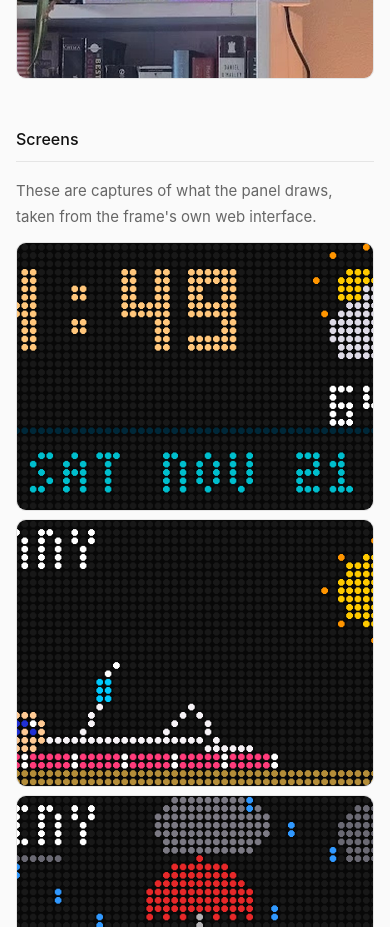
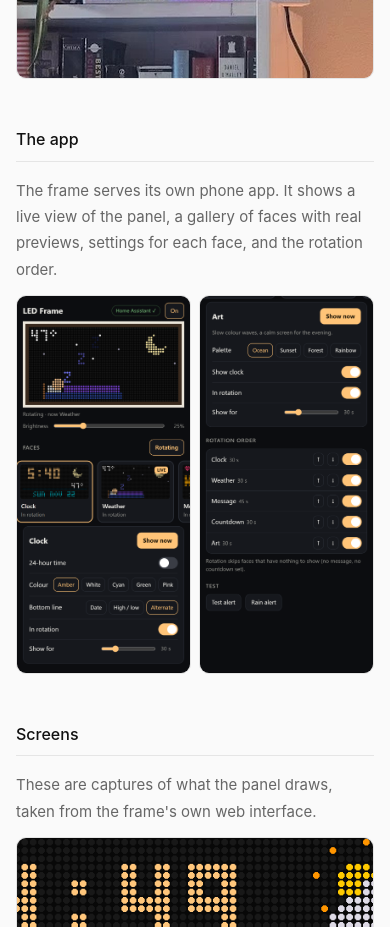
Before and after one commit to Asbatty/project-portfolio, a website: page projects/led-matrix/index.html in a window 390 px wide. Shown: the part 1580-2507 px from the top of the page. Drawn offline with Linux system fonts and the light colour scheme.

Commit message:
LED Matrix: add screenshots of the frame's phone app
Taken at phone size; the cat-food face and the footer (IP) are left out.

Co-Authored-By: Claude Opus 5.5 <noreply@anthropic.com>

```diff
--- a/projects/led-matrix/index.html
+++ b/projects/led-matrix/index.html
@@ -91,6 +91,22 @@
         </div>
 
         <div class="content-section">
+          <h2>The app</h2>
+          <p>The frame serves its own phone app. It shows a live view of the panel, a gallery of faces with real previews, settings for each face, and the rotation order.</p>
+          <div class="gallery gallery-portrait">
+            <div class="gallery-item" onclick="openLightbox(this)" data-caption="The live view, the face gallery, and the clock settings.">
+              <img src="app-faces.png" alt="The LED Frame phone app showing a live view of the panel, face previews, and clock settings" />
+              <div class="gallery-caption">The live view, the face gallery, and the clock settings.</div>
+            </div>
+
+            <div class="gallery-item" onclick="openLightbox(this)" data-caption="Per-face options and the rotation order, with test alerts at the bottom.">
+              <img src="app-rotation.png" alt="The LED Frame phone app showing art palette options and the face rotation order" />
+              <div class="gallery-caption">Per-face options and the rotation order, with test alerts at the bottom.</div>
+            </div>
+          </div>
+        </div>
+
+        <div class="content-section">
           <h2>Screens</h2>
           <p>These are captures of what the panel draws, taken from the frame's own web interface.</p>
           <div class="gallery">
```
Also changed, not shown: projects/led-matrix/app-faces.png (added), projects/led-matrix/app-rotation.png (added).
